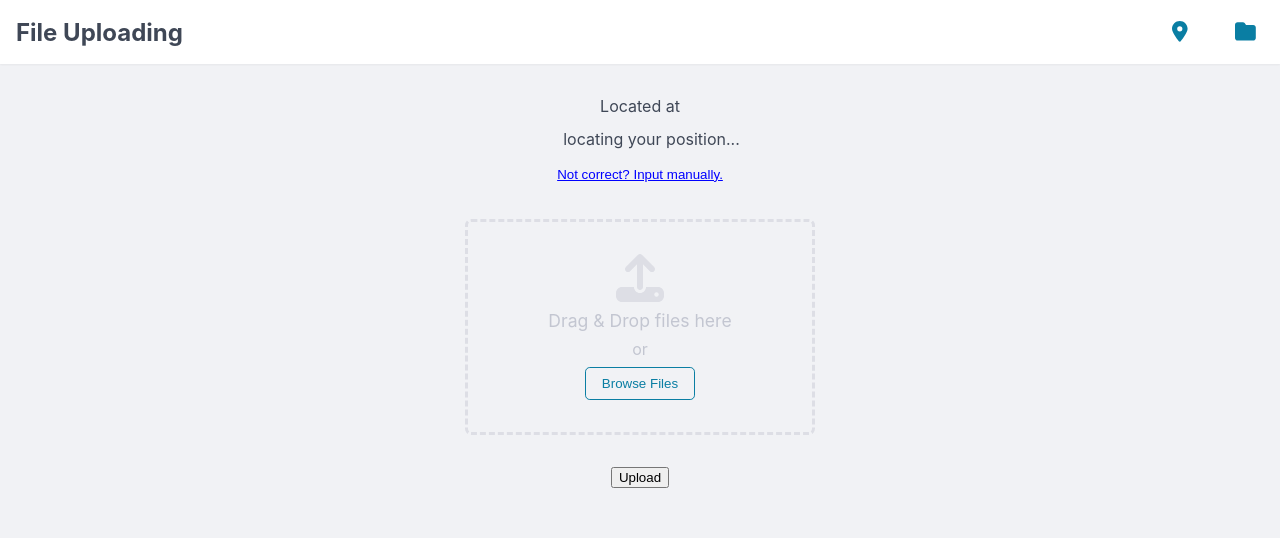
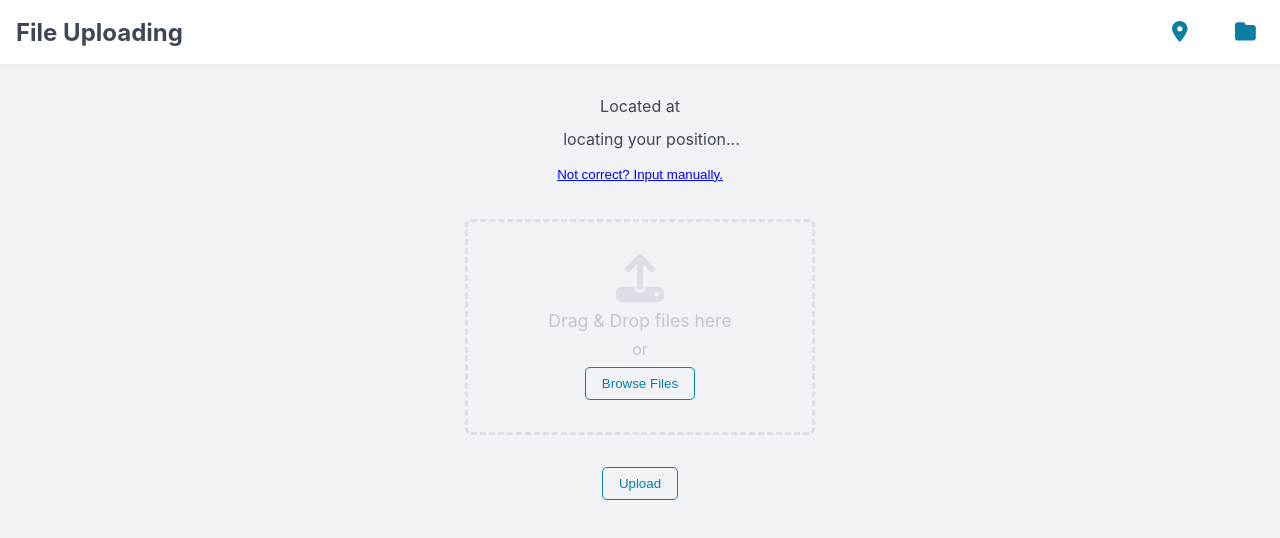
Before and after one commit to lzx0925/LocationBasedFileStorage, a React (Create React App) app in the folder frontend/: page / in a window 1280 px wide. Shown: the top 538 px of the page. Built offline with nearby package versions, Linux system fonts and the light colour scheme; no server answers; some icons are missing.

Commit message:
modify style

```diff
--- a/frontend/src/components/preview/style.css
+++ b/frontend/src/components/preview/style.css
@@ -10,7 +10,7 @@
   gap: 1rem;
 }
 .files-container {
-  width: fit-content;
+  width:100%;
 }
 
 .files-container > .file {
--- a/frontend/src/pages/UploadPage.js
+++ b/frontend/src/pages/UploadPage.js
@@ -33,7 +33,7 @@ const UploadPage = () => {
           </div>
         )}
       </div>
-      <button className="upload-button" onClick={handleSubmit}>
+      <button className="third-button" onClick={handleSubmit}>
         Upload
       </button>
     </div>
```
Also changed, not shown: frontend/src/pages/style.css (line endings or trailing spaces).
